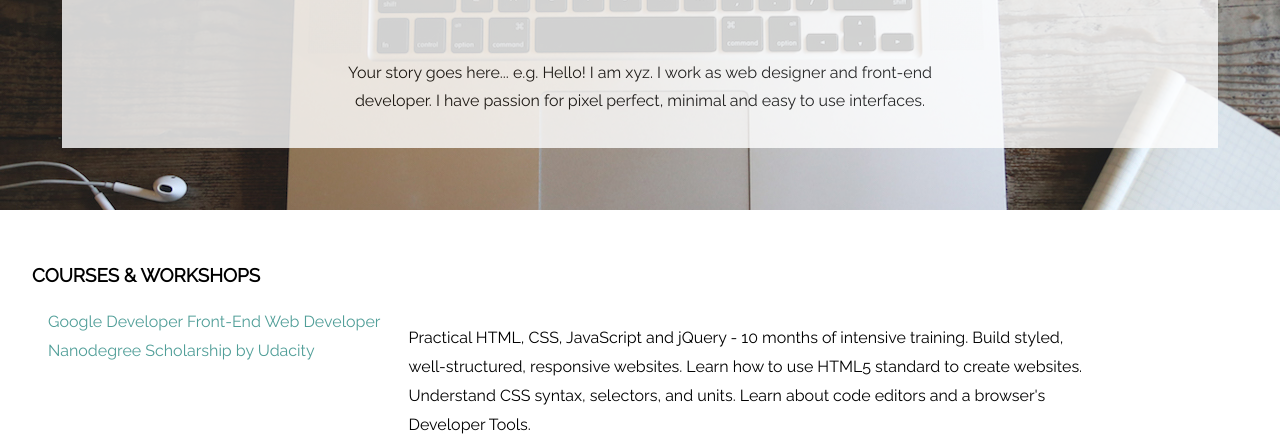
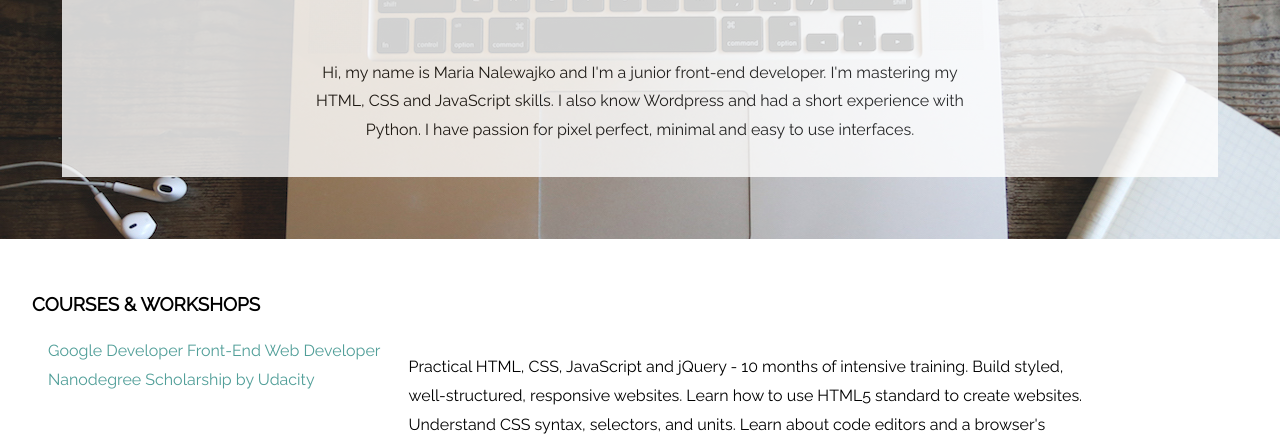
Before and after one commit to marynale/myCV, a plain HTML site: page index.html in a window 1280 px wide. Shown: the part 288-733 px from the top of the page. Drawn offline with Linux system fonts and the light colour scheme.

Commit message:
new about me text

```diff
--- a/index.html
+++ b/index.html
@@ -17,7 +17,7 @@
 			</div>
 			<h1>Maria Nalewajko</h1>
 			<section>
-				<p>Your story goes here... e.g. Hello! I am xyz. I work as web designer and front-end developer.
+				<p>Hi, my name is Maria Nalewajko and I'm a junior front-end developer. I'm mastering my HTML, CSS and JavaScript skills. I also know Wordpress and had a short experience with Python.
 				I have passion for pixel perfect, minimal and easy to use interfaces.</p>
 			</section>
 		</div>
```
